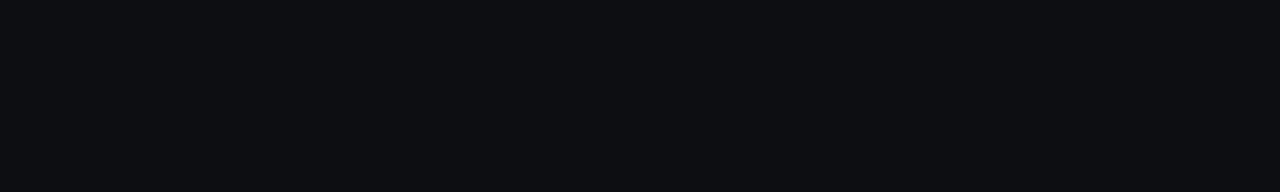
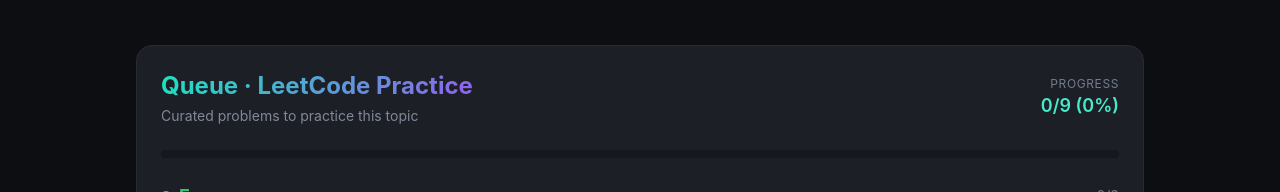
Before and after one commit to Shashankphiske/revitalize-your-react-7d966996, a React (Vite) app: page /queuealgorithms in a window 1280 px wide. Shown: the part 608-800 px from the top of the page. Built offline with nearby package versions, Linux system fonts and the light colour scheme; no server answers.

Commit message:
Changes
Co-authored-by: Shashankphiske <111897076+Shashankphiske@users.noreply.github.com>

```diff
--- a/src/pages/LinkedListAlgo.jsx
+++ b/src/pages/LinkedListAlgo.jsx
@@ -1,4 +1,5 @@
 import { Link } from "react-router-dom";
+import LeetCodeQuestionsPanel from "../components/LeetCodeQuestionsPanel";
 
 const LinkedListAlgo = () => {
   const algorithms = [
@@ -46,6 +47,8 @@ const LinkedListAlgo = () => {
           </Link>
         ))}
       </div>
+
+      <LeetCodeQuestionsPanel topic="linkedlist" title="Linked List · LeetCode Practice" />
     </div>
   );
 };
--- a/src/pages/QueueAlgo.jsx
+++ b/src/pages/QueueAlgo.jsx
@@ -1,4 +1,5 @@
 import { Link } from "react-router-dom";
+import LeetCodeQuestionsPanel from "../components/LeetCodeQuestionsPanel";
 
 const QueueAlgo = () => {
   const algorithms = [
@@ -37,6 +38,8 @@ const QueueAlgo = () => {
           </Link>
         ))}
       </div>
+
+      <LeetCodeQuestionsPanel topic="queue" title="Queue · LeetCode Practice" />
     </div>
   );
 };
--- a/src/pages/StackAlgo.jsx
+++ b/src/pages/StackAlgo.jsx
@@ -1,4 +1,5 @@
 import { Link } from "react-router-dom";
+import LeetCodeQuestionsPanel from "../components/LeetCodeQuestionsPanel";
 
 const StackAlgo = () => {
   const algorithms = [
@@ -37,6 +38,8 @@ const StackAlgo = () => {
           </Link>
         ))}
       </div>
+
+      <LeetCodeQuestionsPanel topic="stack" title="Stack · LeetCode Practice" />
     </div>
   );
 };
```
